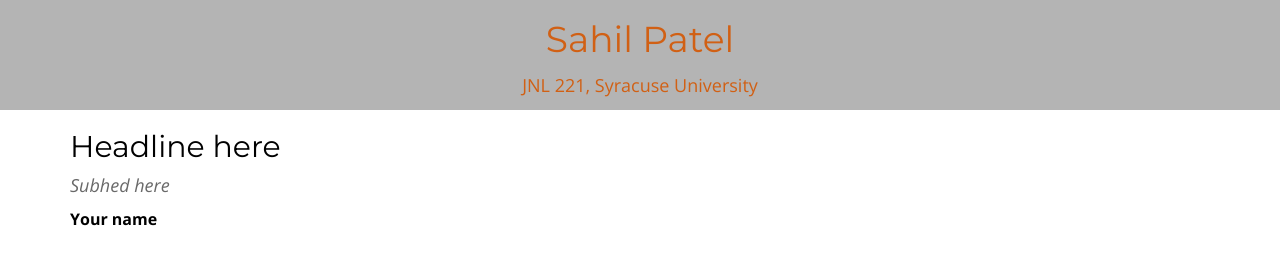
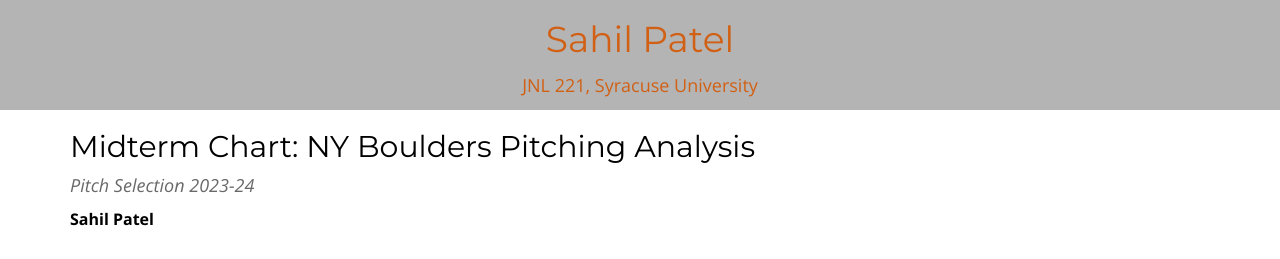
Before and after one commit to sahilptl10/JNL221_Patel, a plain HTML site: page index.html in a window 1280 px wide. Shown: the top 259 px of the page. Drawn offline with nearby package versions, Linux system fonts and the light colour scheme; grey boxes are pictures that could not be loaded.

Commit message:
Update index.html

```diff
--- a/index.html
+++ b/index.html
@@ -25,9 +25,9 @@
 
 	<div class="container content">
 		<!-- /// EDITABLE FOUR /// -->
-		<h2>Headline here</h2>
-		<p class="subhed">Subhed here</p>
-		<p class="byline">Your name</p>
+		<h2>Midterm Chart: NY Boulders Pitching Analysis</h2>
+		<p class="subhed"> Pitch Selection 2023-24</p>
+		<p class="byline">Sahil Patel</p>
 
 		<iframe title="Pitch Selection in 2 Strike Counts" aria-label="Column Chart" id="datawrapper-chart-g4GEt" src="https://datawrapper.dwcdn.net/g4GEt/1/" scrolling="no" frameborder="0" style="width: 0; min-width: 100% !important; border: none;" height="459" data-external="1"></iframe><script type="text/javascript">!function(){"use strict";window.addEventListener("message",(function(a){if(void 0!==a.data["datawrapper-height"]){var e=document.querySelectorAll("iframe");for(var t in a.data["datawrapper-height"])for(var r=0;r<e.length;r++)if(e[r].contentWindow===a.source){var i=a.data["datawrapper-height"][t]+"px";e[r].style.height=i}}}))}();
 </script>
```
